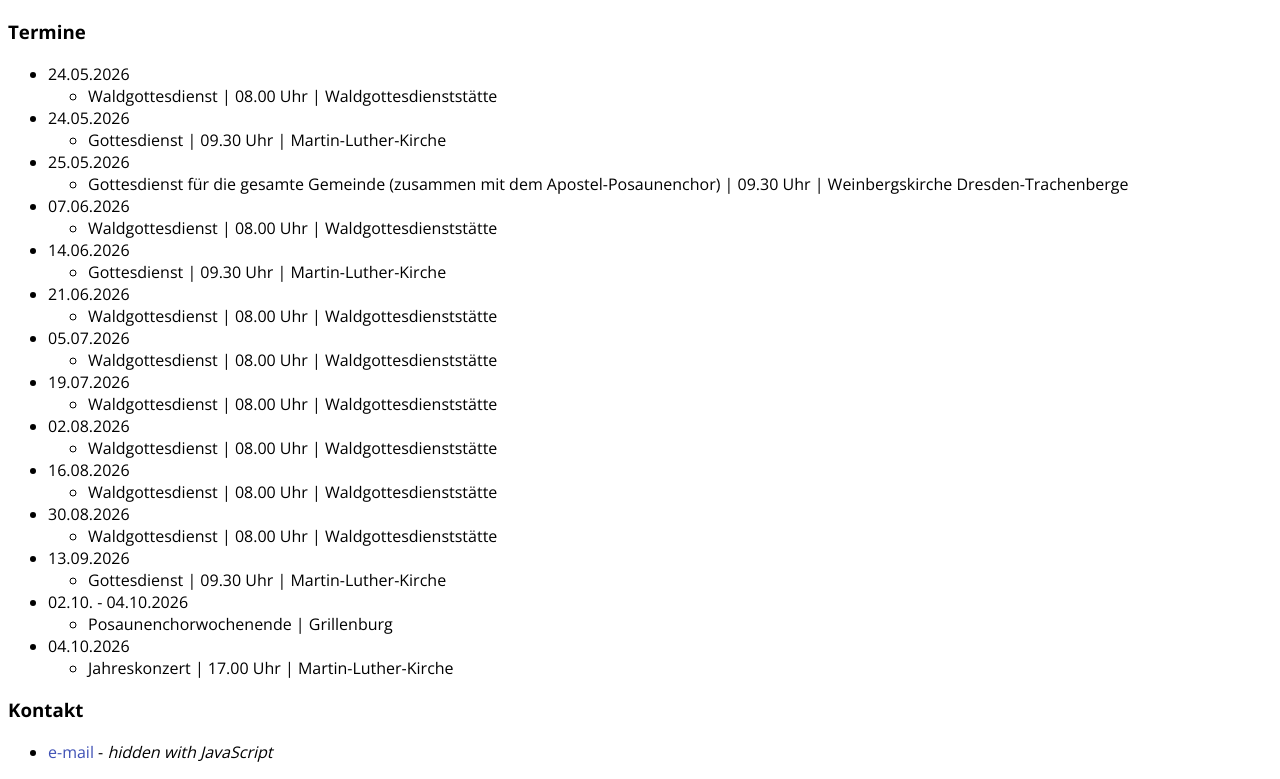
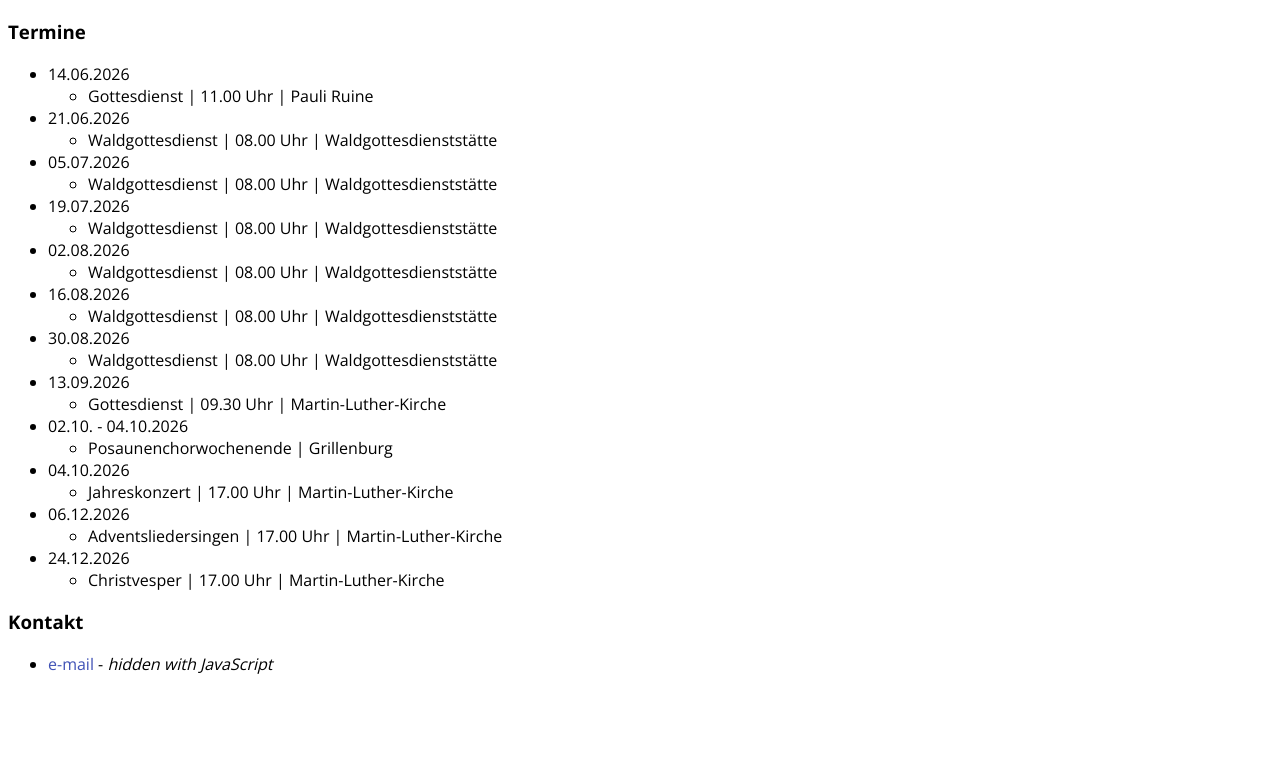
Before and after one commit to pcmlk/pcmlk.github.io, a plain HTML site: page index.html in a window 1280 px wide. Shown: the part 61-840 px from the top of the page. After the commit the page ends 800 px from the top, so only its background shows below. Drawn offline with nearby package versions, Linux system fonts and the light colour scheme.

Commit message:
Termine angepasst.

```diff
--- a/index.html
+++ b/index.html
@@ -14,20 +14,8 @@
     <section>
       <h3>Termine</h3>
       <ul>
-        <li>24.05.2026
-          <ul><li>Waldgottesdienst | 08.00 Uhr | Waldgottesdienststätte</li></ul>
-        </li>
-        <li>24.05.2026
-          <ul><li>Gottesdienst | 09.30 Uhr | Martin-Luther-Kirche</li></ul>
-        </li>
-        <li>25.05.2026
-          <ul><li>Gottesdienst für die gesamte Gemeinde (zusammen mit dem Apostel-Posaunenchor) | 09.30 Uhr | Weinbergskirche Dresden-Trachenberge</li></ul>
-        </li>
-        <li>07.06.2026
-          <ul><li>Waldgottesdienst | 08.00 Uhr | Waldgottesdienststätte</li></ul>
-        </li>
         <li>14.06.2026
-          <ul><li>Gottesdienst | 09.30 Uhr | Martin-Luther-Kirche</li></ul>
+          <ul><li>Gottesdienst | 11.00 Uhr | Pauli Ruine</li></ul>
         </li>
         <li>21.06.2026
           <ul><li>Waldgottesdienst | 08.00 Uhr | Waldgottesdienststätte</li></ul>
@@ -56,6 +44,12 @@
         <li>04.10.2026
           <ul><li>Jahreskonzert | 17.00 Uhr | Martin-Luther-Kirche</li></ul>
         </li>
+        <li>06.12.2026
+          <ul><li>Adventsliedersingen | 17.00 Uhr | Martin-Luther-Kirche</li></ul>
+        </li>
+        <li>24.12.2026
+          <ul><li>Christvesper | 17.00 Uhr | Martin-Luther-Kirche</li></ul>
+        </li>
       </ul>
     </section>
     <section id="contact">
```
